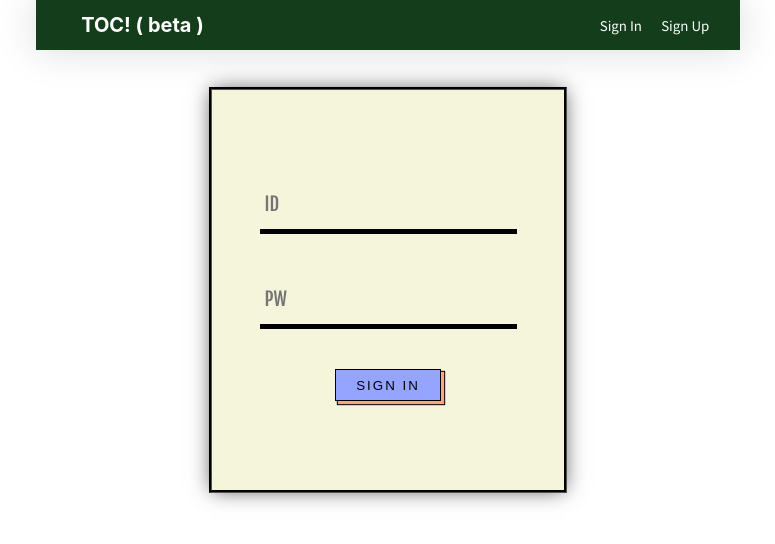
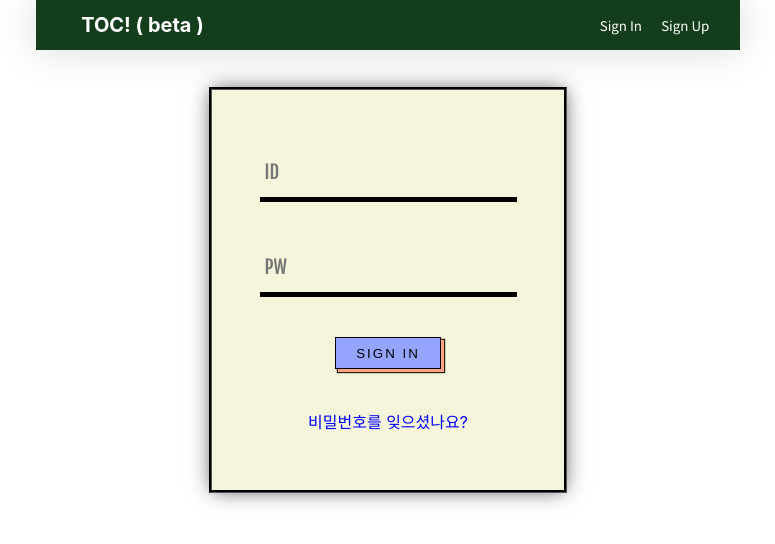
Before and after one commit to charmingjae/tocScope, a React (Create React App) app in the folder toc/client/: page /signin in a window 1280 px wide. Shown: the top 544 px of the page, without its empty margins (252-1027 px from the left). Built offline with nearby package versions, Linux system fonts and the light colour scheme.

Commit message:
CREATE : reset pw module

```diff
--- a/toc/client/src/components/signin.js
+++ b/toc/client/src/components/signin.js
@@ -60,6 +60,11 @@ function SignIn() {
         >
           SIGN IN
         </button>
+        <br />
+        <br />
+        <a href="/reset/password" className={`${style.forgotPW}`}>
+          비밀번호를 잊으셨나요?
+        </a>
       </div>
     </div>
   );
--- a/toc/client/src/css/signin.module.css
+++ b/toc/client/src/css/signin.module.css
@@ -92,3 +92,12 @@
     color: white;
     border: 1px solid rgba(0,0,0,1);
 }
+
+
+.forgotPW:hover{
+    color: red;
+}
+
+.forgotPW{
+    color: blue;
+}
```
